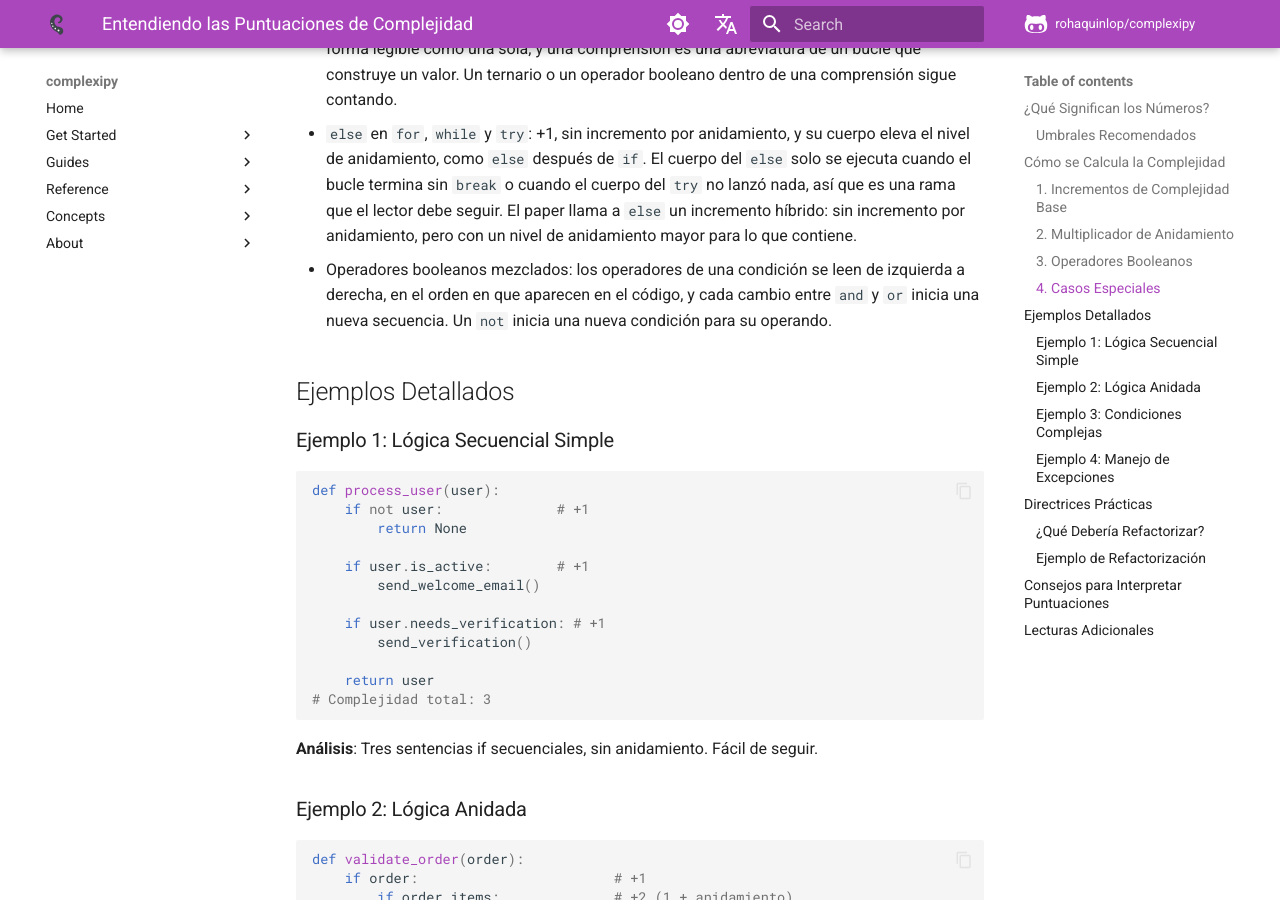
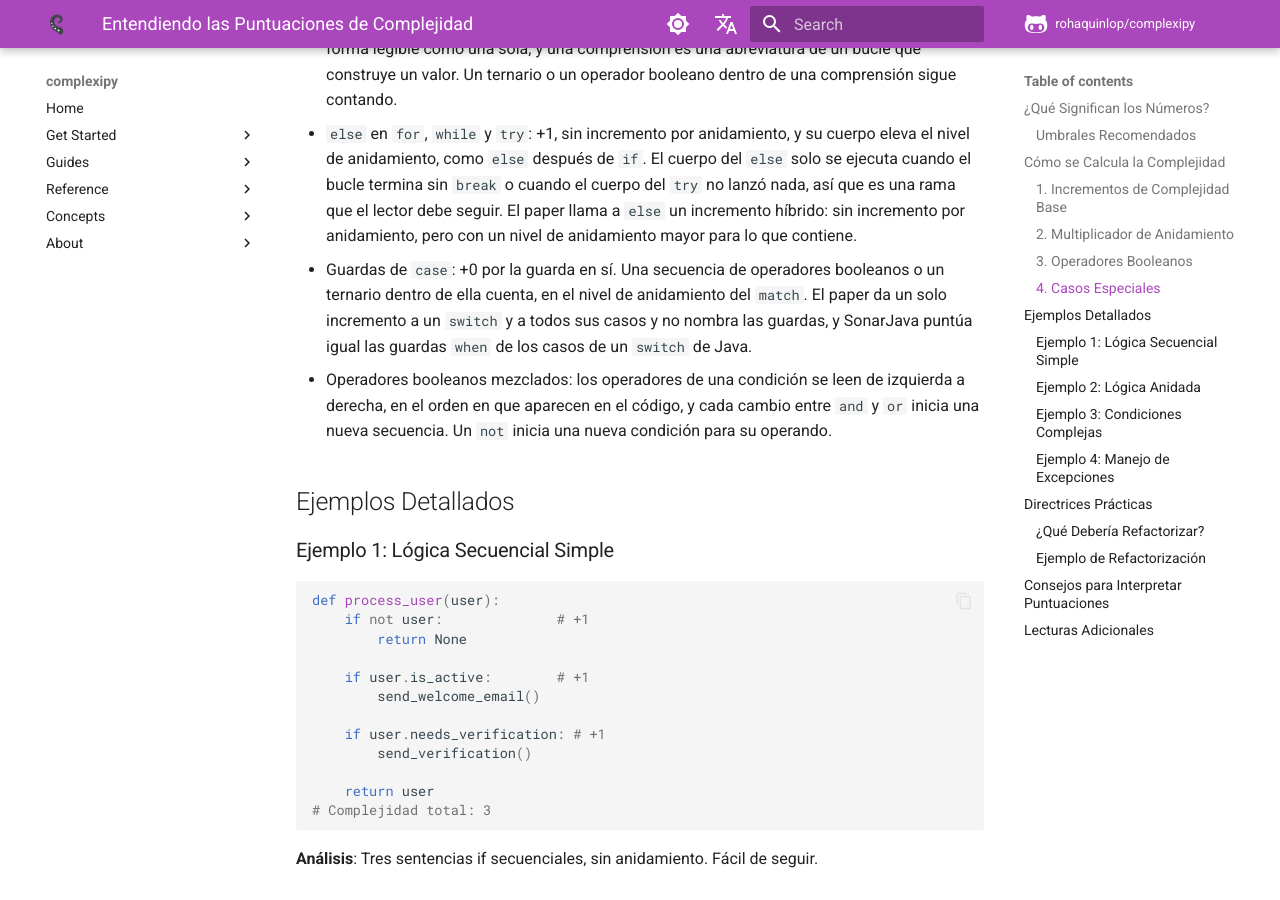
Before and after one commit to rohaquinlop/complexipy, an MkDocs documentation site: the page built from docs/es/understanding-scores.md, in a window 1280 px wide and 900 px high, scrolled down 3164 px. Built offline with MkDocs 1.6.1 and Material for MkDocs 9.7.7, drawn with Linux system fonts in a browser that asks for light colours; comment, search, counter and statistics services are not loaded.

Commit message:
docs(scores): state that a case guard adds nothing of its own

```diff
--- a/docs/es/understanding-scores.md
+++ b/docs/es/understanding-scores.md
@@ -98,6 +98,7 @@ Cada función en un ciclo de recursión añade +1 una sola vez, sin importar cu
 
 - Comprensiones: las cláusulas `for` e `if` no suman nada y no elevan el nivel de anidamiento. El paper ignora las abreviaturas que permiten escribir varias sentencias de forma legible como una sola, y una comprensión es una abreviatura de un bucle que construye un valor. Un ternario o un operador booleano dentro de una comprensión sigue contando.
 - `else` en `for`, `while` y `try`: +1, sin incremento por anidamiento, y su cuerpo eleva el nivel de anidamiento, como `else` después de `if`. El cuerpo del `else` solo se ejecuta cuando el bucle termina sin `break` o cuando el cuerpo del `try` no lanzó nada, así que es una rama que el lector debe seguir. El paper llama a `else` un incremento híbrido: sin incremento por anidamiento, pero con un nivel de anidamiento mayor para lo que contiene.
+- Guardas de `case`: +0 por la guarda en sí. Una secuencia de operadores booleanos o un ternario dentro de ella cuenta, en el nivel de anidamiento del `match`. El paper da un solo incremento a un `switch` y a todos sus casos y no nombra las guardas, y SonarJava puntúa igual las guardas `when` de los casos de un `switch` de Java.
 - Operadores booleanos mezclados: los operadores de una condición se leen de izquierda a derecha, en el orden en que aparecen en el código, y cada cambio entre `and` y `or` inicia una nueva secuencia. Un `not` inicia una nueva condición para su operando.
 
 ## Ejemplos Detallados
```
Also changed, not shown: CHANGELOG.md (+2 -2 lines), docs/es/changelog.md (+2 -1 lines), docs/understanding-scores.md (+1 -0 lines).
